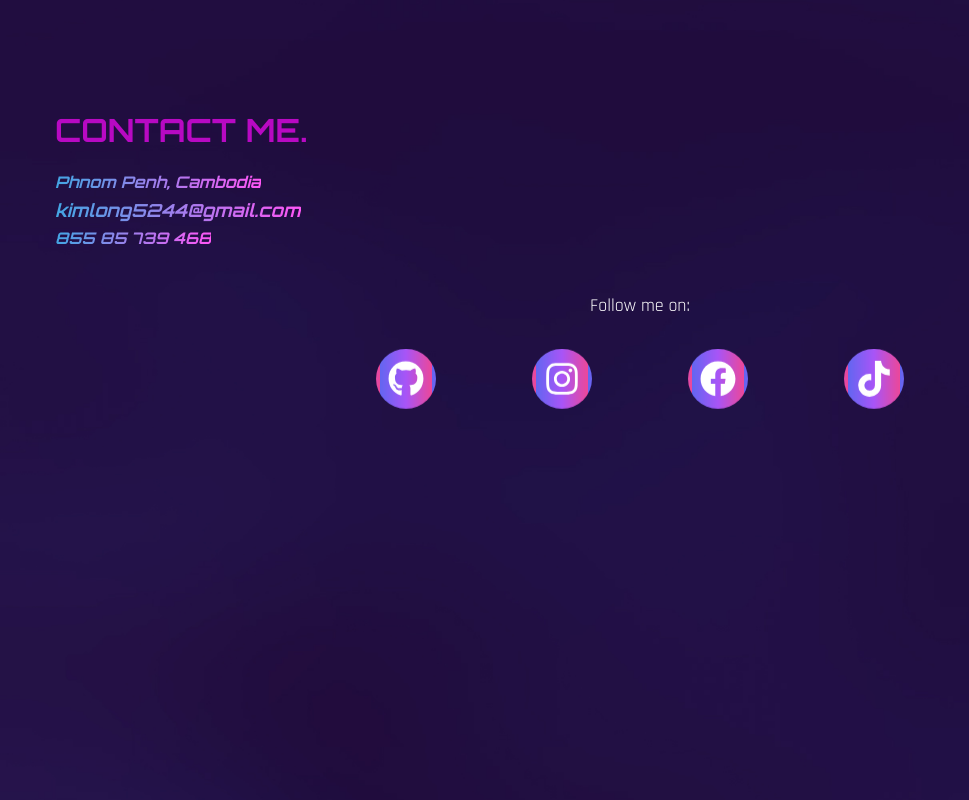
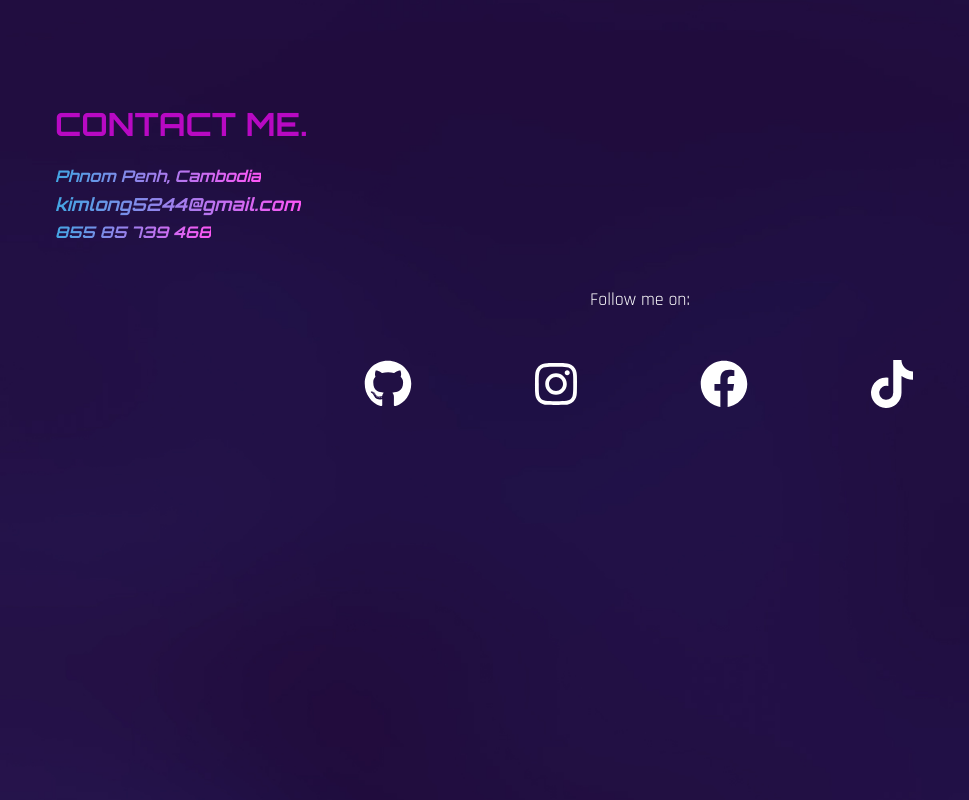
Before and after one commit to Kimlong168/my-portfolio, a React (Create React App) app: page / in a window 1280 px wide. Shown: the part 4168-4968 px from the top of the page, without its empty margins (0-969 px from the left). Built offline with nearby package versions, Linux system fonts and the light colour scheme; no server answers; the database is empty; the HTML template or start-up script is replaced by a standard one; a web font is replaced by a local one.

Commit message:
change social media icon animation

```diff
--- a/src/components/Contact.js
+++ b/src/components/Contact.js
@@ -6,8 +6,6 @@ import { fadeIn } from "../variants";
 // icons
 import {
   FaGithub,
-  FaYoutube,
-  FaDribbble,
   FaFacebook,
   FaInstagram,
   FaTiktok,
@@ -43,29 +41,29 @@ const Contact = () => {
             initial="hidden"
             whileInView={"show"}
             viewport={{ once: false, amount: 0.3 }}
-            className="flex gap-x-8 lg:gap-x-24 my-8 justify-center animate-bounce"
+            className="flex gap-x-8 lg:gap-x-24 my-8 justify-center"
           >
             <a
               href="https://github.com/Kimlong168"
-              className="grid place-items-center text-xl  lg:text-4xl bg-gradient-to-r from-indigo-500 via-purple-500 to-pink-500 rounded-full p-2 border-4 border-transparent hover:border-white transition-all"
+              className="grid place-items-center text-3xl  lg:text-5xl  rounded-full p-2 border-4 border-transparent hover:border-white transition-all"
             >
               <FaGithub />
             </a>
             <a
               href="https://instagram.com/kimlonggggggg_101?utm_source=qr&igshid=MzNlNGNkZWQ4Mg%3D%3D"
-              className="grid place-items-center text-xl lg:text-4xl bg-gradient-to-r from-indigo-500 via-purple-500 to-pink-500 rounded-full p-2 border-4 border-transparent hover:border-white transition-all"
+              className="grid place-items-center text-3xl lg:text-5xl  rounded-full p-2 border-4 border-transparent hover:border-white transition-all"
             >
               <FaInstagram />
             </a>
             <a
               href="https://www.facebook.com/phnompenhcrown.fc.7?mibextid=ZbWKwL"
-              className="grid place-items-center text-xl  lg:text-4xl bg-gradient-to-r from-indigo-500 via-purple-500 to-pink-500 rounded-full p-2 border-4 border-transparent hover:border-white transition-all"
+              className="grid place-items-center text-3xl  lg:text-5xl  rounded-full p-2 border-4 border-transparent hover:border-white transition-all"
             >
               <FaFacebook />
             </a>
             <a
               href="https://www.tiktok.com/@__c609?is_from_webapp=1&sender_device=pc"
-              className="grid place-items-center text-xl  lg:text-4xl bg-gradient-to-r from-indigo-500 via-purple-500 to-pink-500 rounded-full p-2 border-4 border-transparent hover:border-white transition-all"
+              className="grid place-items-center text-3xl  lg:text-5xl  rounded-full p-2 border-4 border-transparent hover:border-white transition-all"
             >
               <FaTiktok />
             </a>
--- a/src/components/Work.js
+++ b/src/components/Work.js
@@ -23,6 +23,7 @@ import qrcode from "../assets/qrcode.png";
 import somleng from "../assets/somleng.png";
 import weather from "../assets/weather.png";
 import youtubeClone from "../assets/youtubeClone.png";
+import facebookClone from "../assets/facebookClone.png";
 import automata from "../assets/automata.png";
 import portfilio2 from "../assets/portfolio2.png";
 import linkTree from "../assets/linkTree.png";
@@ -148,6 +149,15 @@ const Work = () => {
                 delay={0.2}
                 amount={0.3}
                 pretitle="Web development"
+                url="https://kimlong168.github.io/erobot.github.io/"
+                image={facebookClone}
+                title="Facebook Clone"
+              />
+              <AchievementBox
+                direction="right"
+                delay={0.2}
+                amount={0.3}
+                pretitle="Web development"
                 url="https://kimlong168.github.io/guessing-number-game/"
                 image={guessingNumber}
                 title="Guessing Number Game"
```
Also changed, not shown: src/assets/facebookClone.png (added).
